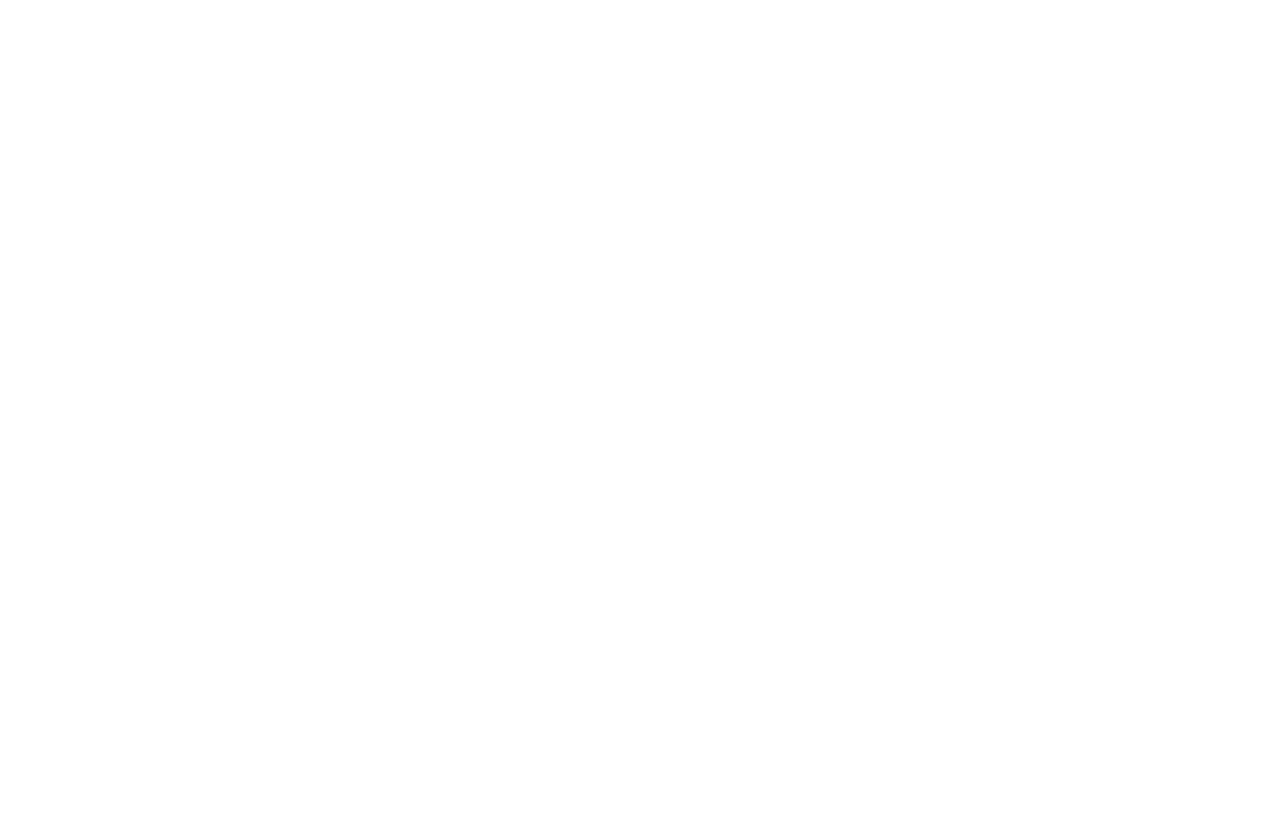
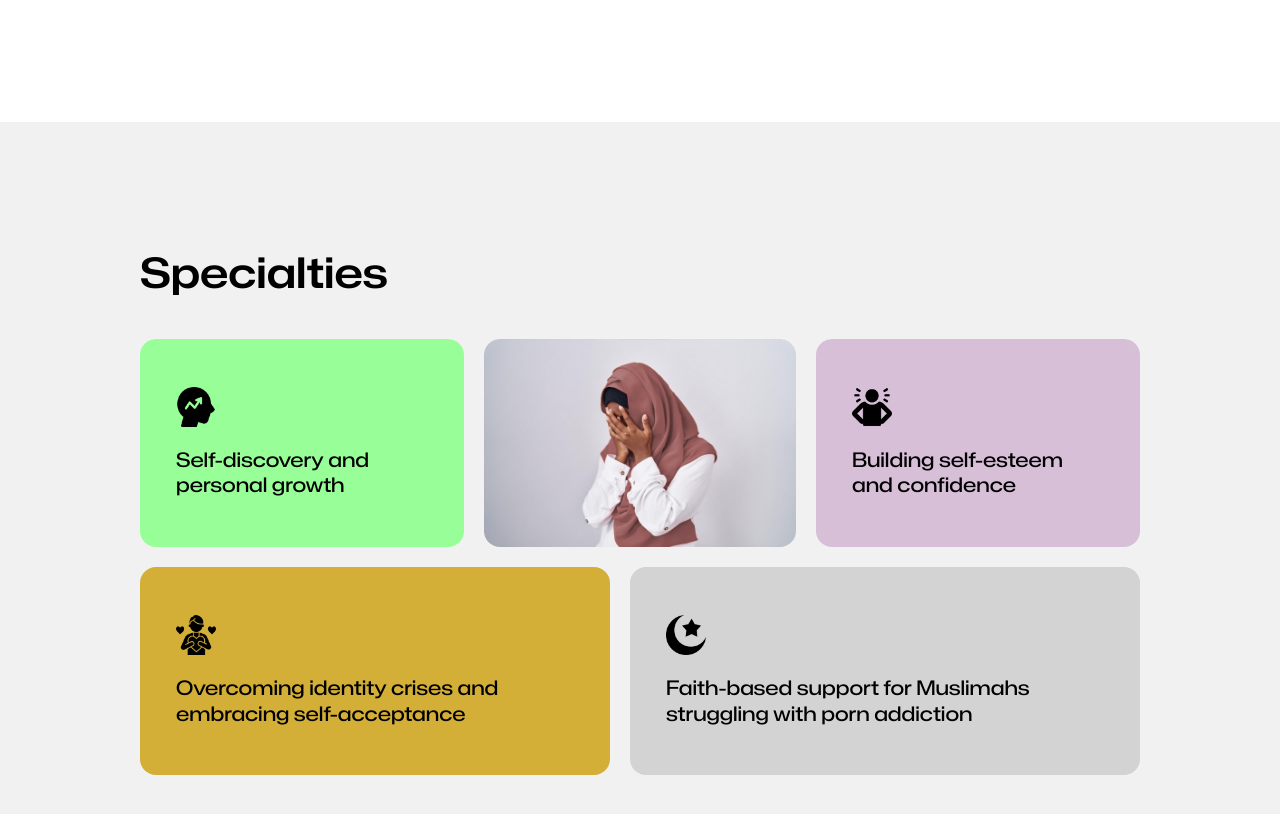
Before and after one commit to jubril-a/safe-with-muhinat, a Next.js app: page / in a window 1280 px wide. Shown: the part 2200-3014 px from the top of the page. Before the commit the page ends 2322 px from the top, so only its background shows below. Built offline with nearby package versions, Linux system fonts and the light colour scheme.

Commit message:
completed specialties section

```diff
--- a/app/components/About.module.scss
+++ b/app/components/About.module.scss
@@ -24,11 +24,6 @@
     padding-block: 3rem;
 
     h2 {
-        font-size: 42px;
-        font-weight: 600;
-        margin-bottom: 1rem;
-        letter-spacing: -2;
-
         span {
             color: variables.$purple-400;
         }
--- a/app/components/Specialties.jsx
+++ b/app/components/Specialties.jsx
@@ -0,0 +1,21 @@
+import styles from './Specialties.module.scss'
+import TextBox from './TextBox'
+
+const Specialties = () => {
+  return (
+    <div className={`${styles.specialtiesWrapper} section`}>
+        <div className='constraint-500'>
+            <h2>Specialties</h2>
+            <div className={styles.specialtiesBox}>
+                <TextBox icon="/images/motivation.png" specialty="Self-discovery and personal growth" background="#98FF98" width="240px"/>
+                <div className={styles.imgBox}></div>
+                <TextBox icon="/images/confidence.png" specialty="Building self-esteem and confidence" background="#D8BFD8" width="240px"/>
+                <TextBox icon="/images/self-acceptance.png" specialty="Overcoming identity crises and embracing self-acceptance" background="#D4AF37" width="360px"/>
+                <TextBox icon="/images/moon.png" specialty="Faith-based support for Muslimahs struggling with porn addiction" background="#D3D3D3" width="400px"/>
+            </div>
+        </div>
+    </div>
+  )
+}
+
+export default Specialties
--- a/app/components/Specialties.module.scss
+++ b/app/components/Specialties.module.scss
@@ -0,0 +1,32 @@
+@use './variables.module.scss';
+
+.specialtiesWrapper {
+    background-color: variables.$gray_200;
+
+    h2 {
+        margin-bottom: 2.5rem;
+    }
+}
+
+.specialtiesBox {
+    display: flex;
+    flex-wrap: wrap;
+    gap: 20px;
+
+    > * {
+        flex: auto 1 0;
+    }
+}
+
+.imgBox {
+    align-self: stretch;
+    border-radius: 16px;
+    flex-basis: 300px;
+    background-image: url('/images/lady.jpg');
+    background-size: cover;
+    background-position: center;
+
+    @media (max-width: 710px) {
+        display: none;
+    }
+}
--- /dev/null
+++ b/app/components/TextBox.jsx
@@ -0,0 +1,18 @@
+import Image from 'next/image'
+
+const TextBox = ({icon, specialty, width, background}) => {
+  return (
+    <div style={{backgroundColor: background, padding: "48px 36px", width: "fit-content", borderRadius: "16px"}}>
+        <Image src={icon} alt="" width="40" height="40"/>
+        <p style={{
+            maxWidth: width,
+            fontSize: "20px",
+            fontWeight: "500",
+            lineHeight: "128%",
+            marginTop: "16px"
+        }}>{specialty}</p>
+    </div>
+  )
+}
+
+export default TextBox
--- a/app/globals.css
+++ b/app/globals.css
@@ -61,3 +61,10 @@ li {
   line-height: 150%;
   margin-bottom: 1.5rem;
 }
+
+h2 {
+  font-size: 42px;
+  font-weight: 600;
+  margin-bottom: 1rem;
+  letter-spacing: -1;
+}
--- a/app/page.js
+++ b/app/page.js
@@ -2,6 +2,7 @@ import Navbar from "./components/Navbar"
 import Hero from "./components/Hero"
 import Intro from "./components/Intro"
 import About from "./components/About"
+import Specialties from "./components/Specialties"
 
 export default function Home() {
   return (
@@ -10,6 +11,7 @@ export default function Home() {
         <Hero />
         <Intro />
         <About />
+        <Specialties />
       </>
   )
 }
```
Also changed, not shown: app/components/mnv.jsx (+20 -0 lines), public/images/lady.jpg (added).
